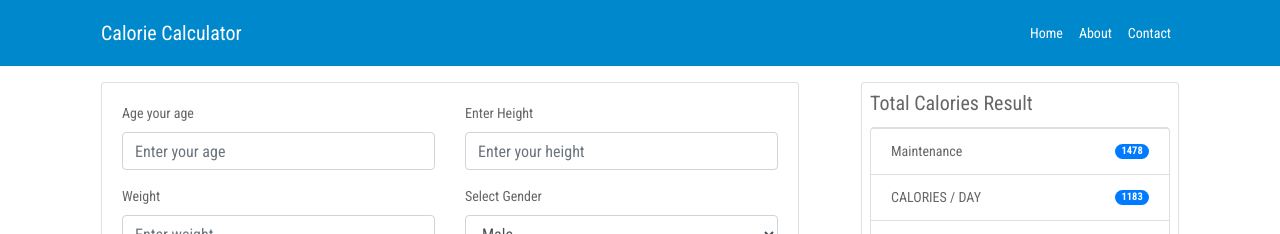
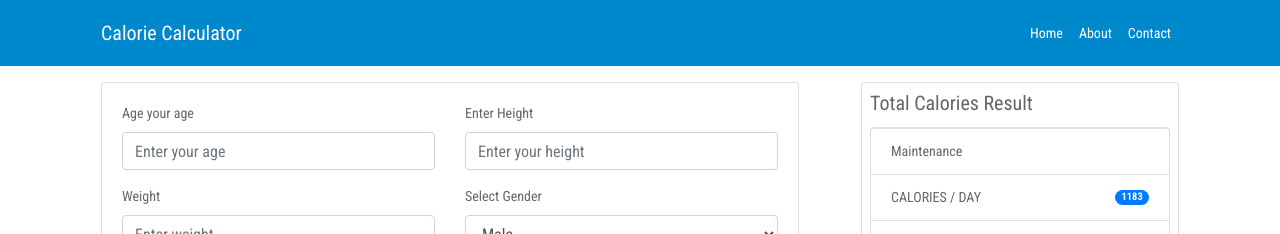
Before and after one commit to mbrsagor/js-pro, a React (Create React App) app: page / in a window 1280 px wide. Shown: the top 234 px of the page. Built offline with nearby package versions, Linux system fonts and the light colour scheme.

Commit message:
Footer margin remove

```diff
--- a/src/components/calculateForm.js
+++ b/src/components/calculateForm.js
@@ -103,7 +103,7 @@ class CalculateForm extends Component {
                                     <ul className="list-group">
                                         <li className="list-group-item d-flex justify-content-between align-items-center">
                                             Maintenance
-                                            <span className="badge badge-primary badge-pill">1478</span>
+                                            <span className="badge badge-primary badge-pill">{this.state.age}</span>
                                         </li>
                                         <li className="list-group-item d-flex justify-content-between align-items-center">
                                             CALORIES / DAY
--- a/src/components/common/footer.js
+++ b/src/components/common/footer.js
@@ -8,7 +8,7 @@ class Footer extends Component {
                     <div className="container">
                         <div className="row">
                             <div className="col-lg-12 text-center">
-                                <p>&copy; 2020 all right reserved.</p>
+                                <p className="m-0">&copy; 2020 all right reserved.</p>
                             </div>
                         </div>
                     </div>
```
